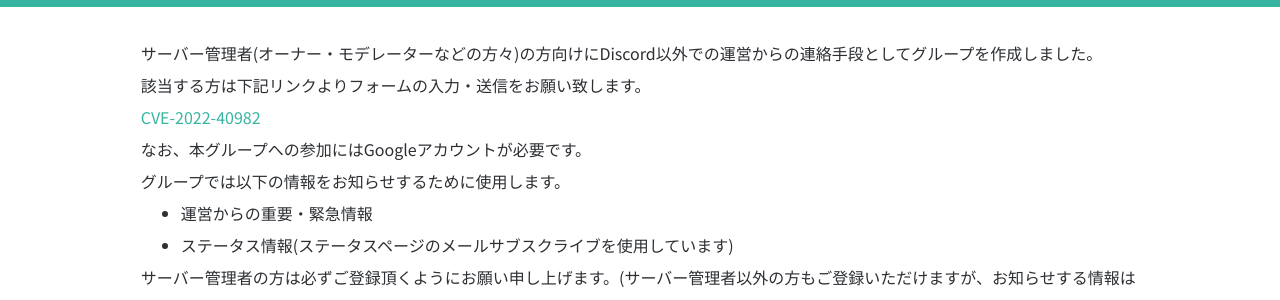
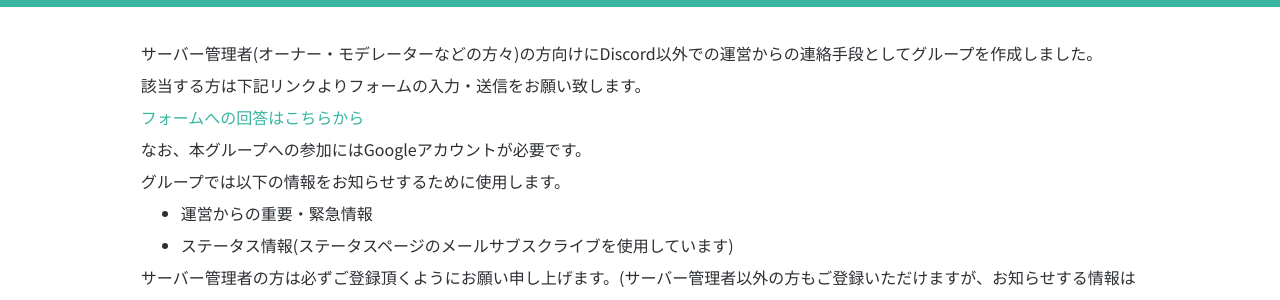
Before and after one commit to SinaKitagami/sinakitagami.github.io, a Jekyll site: the page built from _posts/important-news/2023-12-04-admin-group-registration.md, in a window 1280 px wide and 900 px high. Shown: the part 295-595 px from the top of the window. Built offline with Jekyll 4.4.1, drawn with Linux system fonts in a browser that asks for light colours; nearby versions of some CDN libraries; a script that is not in the unit is left out.

Commit message:
Update 2023-12-04-admin-group-registration.md

```diff
--- a/_posts/important-news/2023-12-04-admin-group-registration.md
+++ b/_posts/important-news/2023-12-04-admin-group-registration.md
@@ -10,7 +10,7 @@ author: takumi0213
 
 該当する方は下記リンクよりフォームの入力・送信をお願い致します。
 
-<a href="https://www.cve.org/CVERecord?id=CVE-2022-40982" class="a-orange">CVE-2022-40982</a>
+<a href="https://forms.gle/cech6KBTZRVUhdsh6" class="a-orange">フォームへの回答はこちらから</a>
 
 なお、本グループへの参加にはGoogleアカウントが必要です。
 
```
